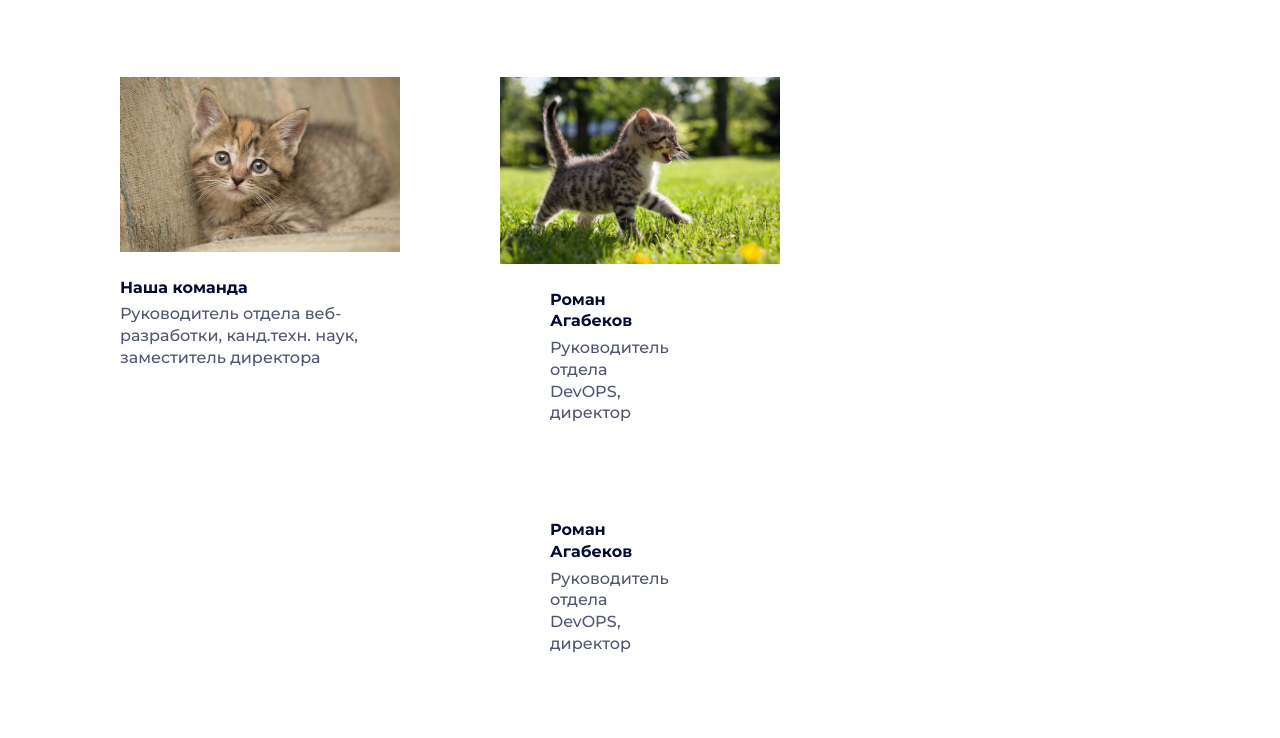
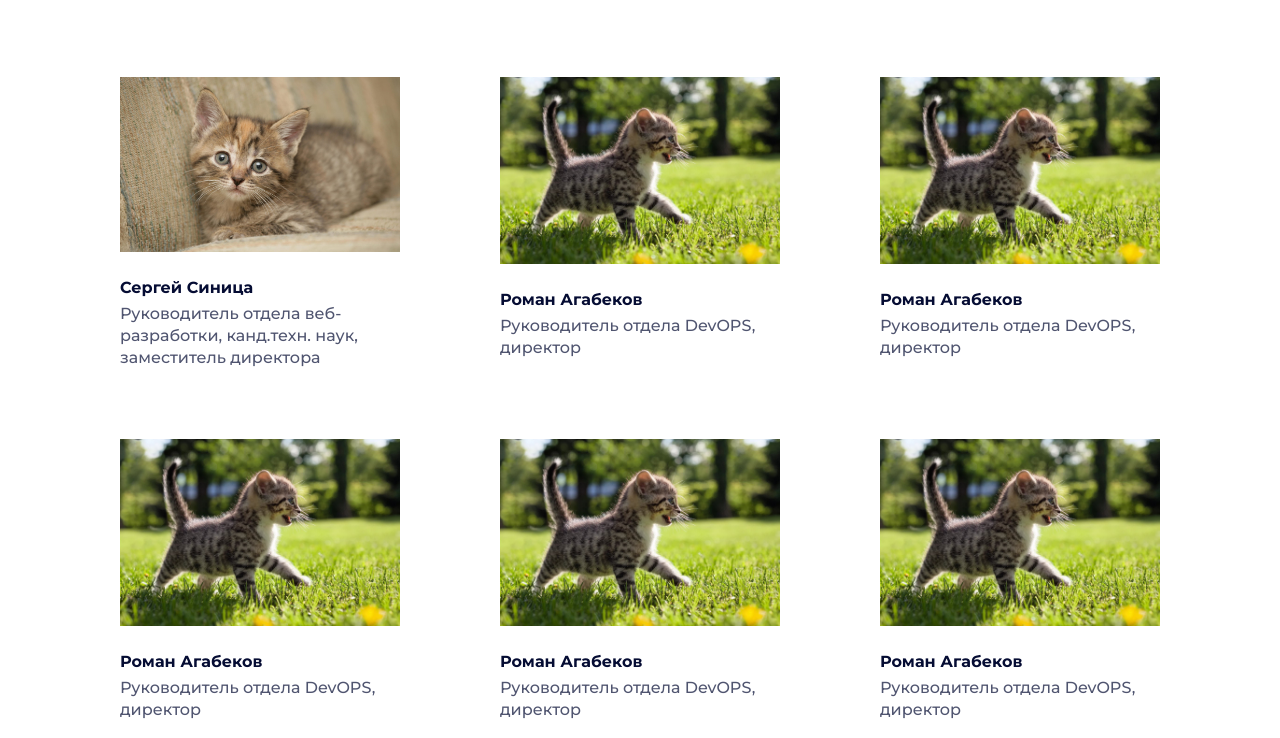
Before and after one commit to rx6aih/webProject, a plain HTML site: page index.html in a window 1280 px wide. Shown: the part 4362-5100 px from the top of the page. Drawn offline with nearby package versions, Linux system fonts and the light colour scheme; a script that the page names is missing; a web font is replaced by a local one.

Commit message:
Update index.html

```diff
--- a/index.html
+++ b/index.html
@@ -446,7 +446,7 @@
           <div class="team-unit">
             <div class="row">
               <h2 class="col-12">
-                Команда
+                 Команда
               </h2>
               <div class="col-6 col-sm-6 col-md-4 members-unit">
                 <div class="members-panel">
@@ -454,7 +454,7 @@
                     <img src="./img/1920x1200-px-animals-cats-1915029.jpg?itok=Fyg_7Erv" alt="Фото члена команды" width="280" height="280"
                       class="pic-adaptive" />
                   </div>
-                  <div class="members-name">Наша команда</div>
+                  <div class="members-name">Сергей Синица</div>
                   <div class="members-function">Руководитель отдела веб-разработки, канд.техн. наук, заместитель
                     директора</div>
                 </div>
@@ -464,7 +464,21 @@
                   <div class="members-picture">
                     <img src="./img/1655207234_40-gas-kvas-com-p-koshka-foto-zhivotnogo-42.jpg?itok=UIjLIj5Z" alt="Фото члена команды" width="280" height="280"
                       class="pic-adaptive" />
-
+                  </div>
+                  <div class="members-name">Роман Агабеков</div>
+                  <div class="members-function">Руководитель отдела DevOPS, директор</div>
+                </div>
+              </div>
+              <div class="col-6 col-sm-6 col-md-4 members-unit">
+                <div class="members-panel">
+                  <div class="members-picture">
+                    <img src="./img/1655207234_40-gas-kvas-com-p-koshka-foto-zhivotnogo-42.jpg?itok=UIjLIj5Z" alt="Фото члена команды" width="280" height="280"
+                      class="pic-adaptive" />
+                  </div>
+                  <div class="members-name">Роман Агабеков</div>
+                  <div class="members-function">Руководитель отдела DevOPS, директор</div>
+                </div>
+              </div>
               <div class="col-6 col-sm-6 col-md-4 members-unit">
                 <div class="members-panel">
                   <div class="members-picture">
```
